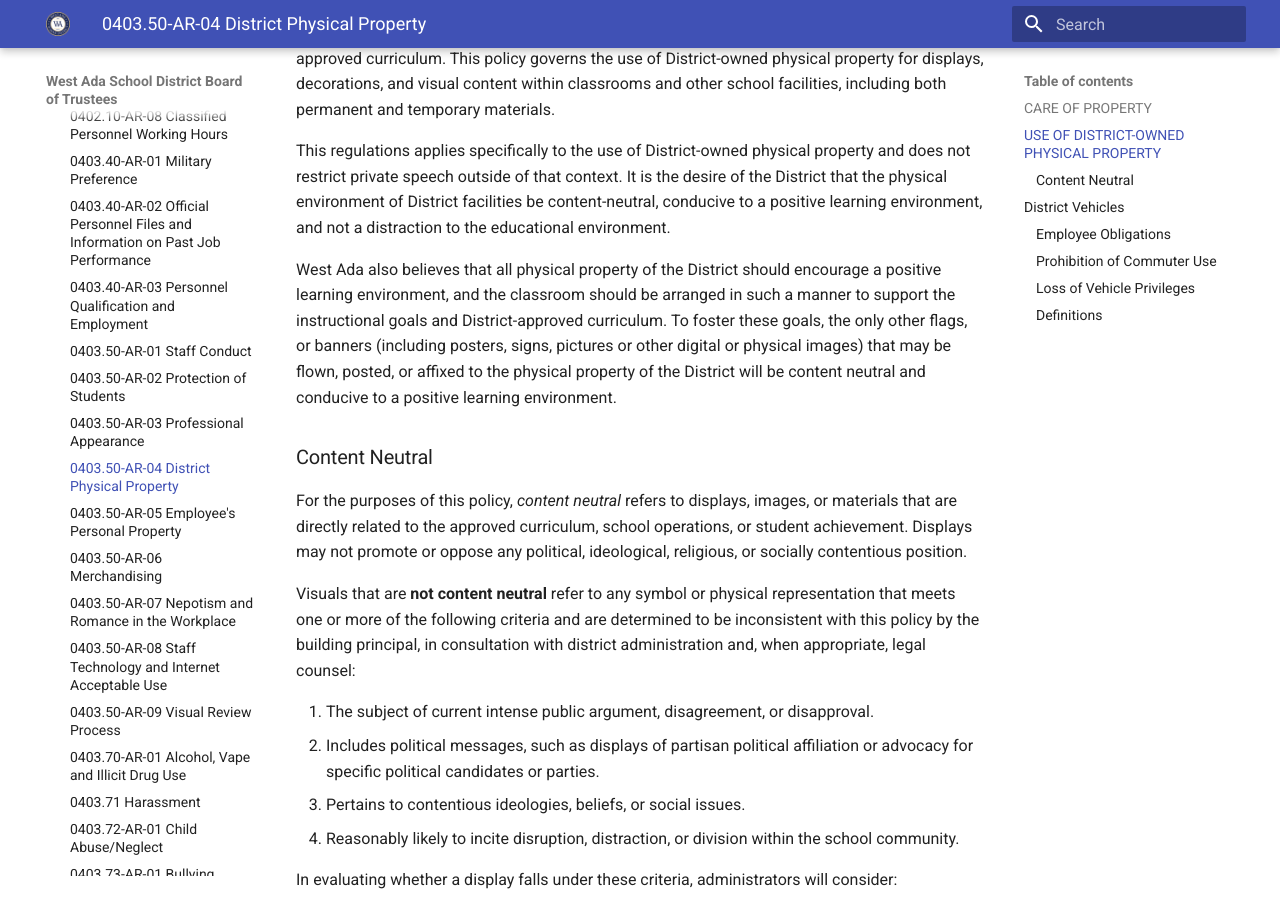
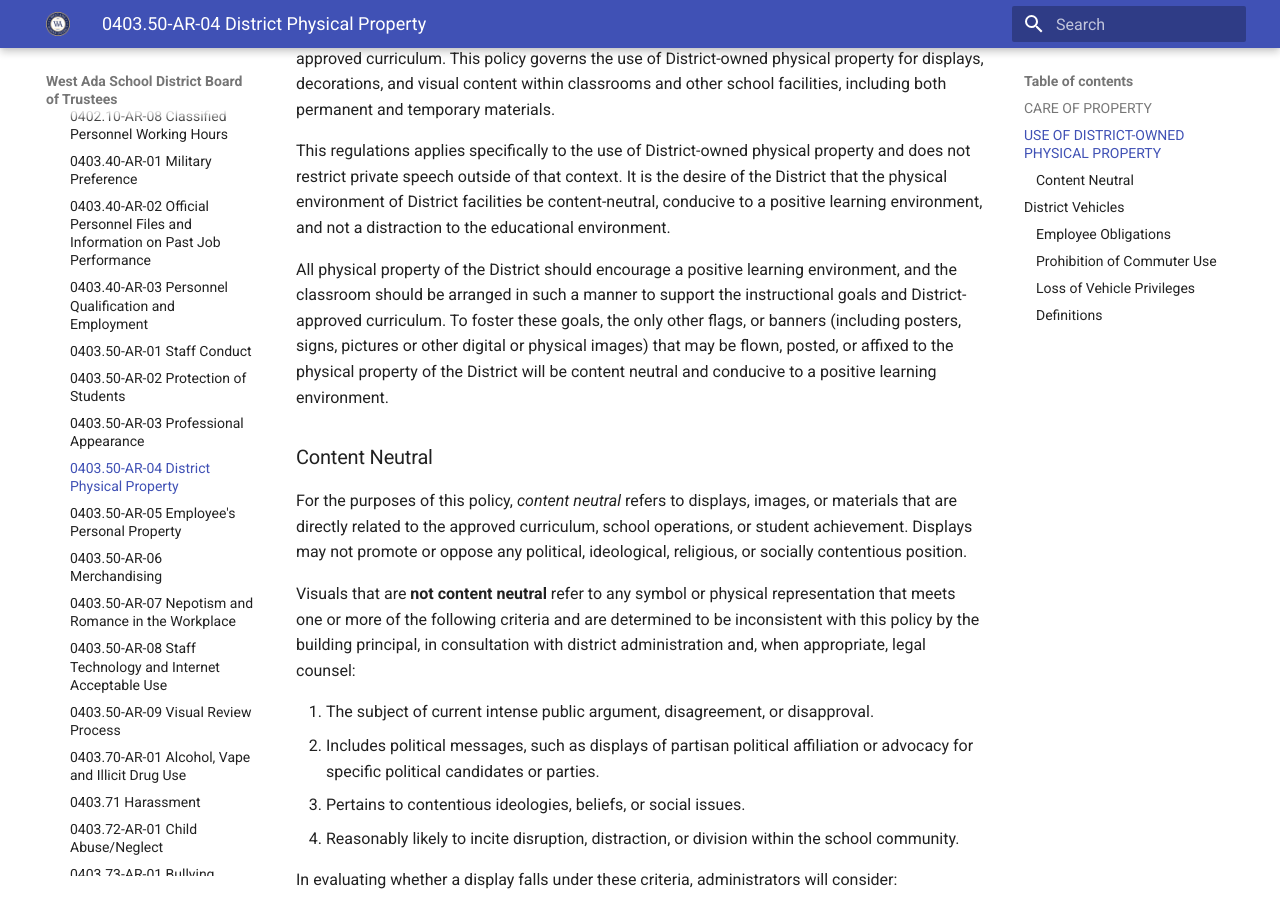
Before and after one commit to westada/section-400-hr-policy-review, an MkDocs documentation site: the page built from docs/regulations/0400-Staff/0403.50-AR-04.md, in a window 1280 px wide and 900 px high, scrolled down 724 px. Built offline with MkDocs 1.6.1 and Material for MkDocs 9.7.7, drawn with Linux system fonts in a browser that asks for light colours.

Commit message:
removes declarative
removes the "West Ada believes", as that is more properly a declarative statement reserved for policy.  Keeps the imperative "all physical property should".

```diff
--- a/docs/regulations/0400-Staff/0403.50-AR-04.md
+++ b/docs/regulations/0400-Staff/0403.50-AR-04.md
@@ -23,7 +23,7 @@ Policy 100.01 and the Code of Ethics for Idaho Professional Educators shall be r
 
 This regulations applies specifically to the use of District-owned physical property and does not restrict private speech outside of that context. It is the desire of the District that the physical environment of District facilities be content-neutral, conducive to a positive learning environment, and not a distraction to the educational environment.
 
-West Ada also believes that all physical property of the District should encourage a positive learning environment, and the classroom should be arranged in such a manner to support the instructional goals and District-approved curriculum. To foster these goals, the only other flags, or banners (including posters, signs, pictures or other digital or physical images) that may be flown, posted, or affixed to the physical property of the District will be content neutral and conducive to a positive learning environment.
+All physical property of the District should encourage a positive learning environment, and the classroom should be arranged in such a manner to support the instructional goals and District-approved curriculum. To foster these goals, the only other flags, or banners (including posters, signs, pictures or other digital or physical images) that may be flown, posted, or affixed to the physical property of the District will be content neutral and conducive to a positive learning environment.
 
 ### Content Neutral
 
```
